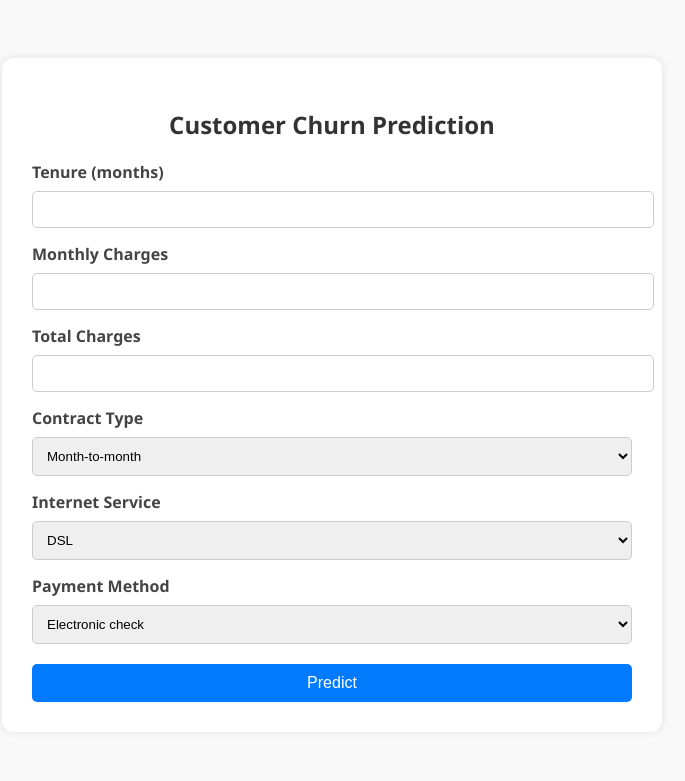
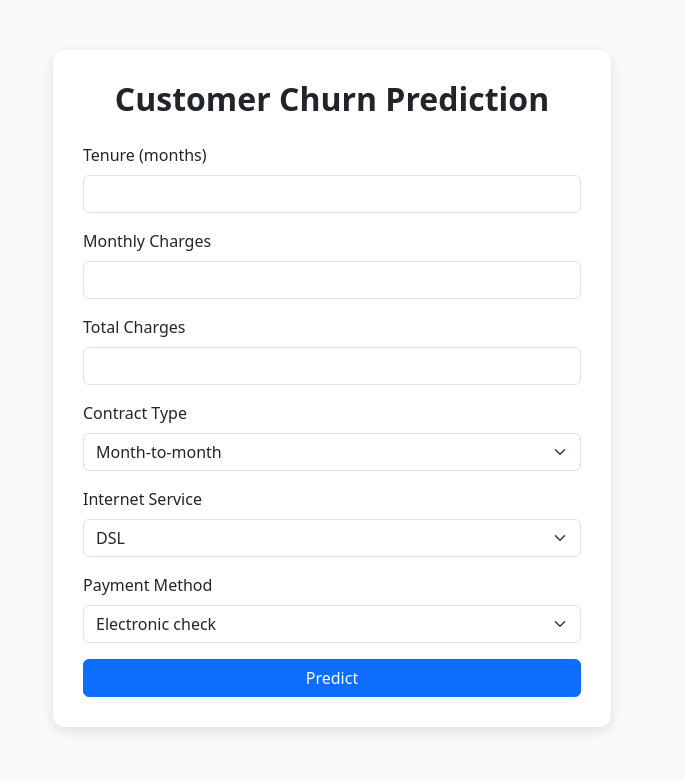
Before and after one commit to priyankaa370/Telco-Customer-Churn-Analysis, a Flask app: page / in a window 1280 px wide. Shown: the top 781 px of the page, without its empty margins (308-993 px from the left). Run offline with Flask 3, Linux system fonts and the light colour scheme; parts of the project's set-up code (start-up, migrations or seed data) failed here and were passed over.

Commit message:
Update index.html

```diff
--- a/templates/index.html
+++ b/templates/index.html
@@ -3,97 +3,78 @@
 <head>
     <meta charset="UTF-8">
     <title>Customer Churn Prediction</title>
+    <link href="https://cdn.jsdelivr.net/npm/bootstrap@5.3.0/dist/css/bootstrap.min.css" rel="stylesheet">
     <style>
         body {
-            font-family: 'Segoe UI', Tahoma, Geneva, Verdana, sans-serif;
-            background-color: #f9f9f9;
-            padding: 50px;
+            background-color: #f8f9fa;
         }
         .form-container {
-            max-width: 600px;
-            margin: auto;
             background-color: #fff;
             padding: 30px;
+            margin-top: 50px;
             border-radius: 12px;
-            box-shadow: 0 0 10px rgba(0,0,0,0.1);
+            box-shadow: 0 4px 12px rgba(0, 0, 0, 0.1);
         }
-        .form-container h2 {
+        .form-title {
+            font-weight: 600;
+            margin-bottom: 25px;
             text-align: center;
-            color: #333;
-        }
-        label {
-            display: block;
-            margin-top: 15px;
-            font-weight: bold;
-            color: #444;
-        }
-        input, select {
-            width: 100%;
-            padding: 10px;
-            margin-top: 8px;
-            border: 1px solid #ccc;
-            border-radius: 5px;
-        }
-        input[type="submit"] {
-            background-color: #007BFF;
-            color: white;
-            border: none;
-            margin-top: 20px;
-            cursor: pointer;
-            font-size: 1em;
-        }
-        input[type="submit"]:hover {
-            background-color: #0056b3;
-        }
-        .result {
-            text-align: center;
-            margin-top: 20px;
-            font-size: 1.4em;
-            color: #28a745;
         }
     </style>
 </head>
 <body>
-    <div class="form-container">
-        <h2>Customer Churn Prediction</h2>
-        <form action="/predict" method="post">
-            <label for="tenure">Tenure (months)</label>
-            <input type="number" name="tenure" required>
-
-            <label for="MonthlyCharges">Monthly Charges</label>
-            <input type="number" name="MonthlyCharges" step="0.01" required>
-
-            <label for="TotalCharges">Total Charges</label>
-            <input type="number" name="TotalCharges" step="0.01" required>
-
-            <label for="Contract">Contract Type</label>
-            <select name="Contract" required>
+<div class="container">
+    <div class="form-container mx-auto col-md-6">
+        <h2 class="form-title">Customer Churn Prediction</h2>
+        <form method="POST" action="/predict">
+            <div class="mb-3">
+                <label for="tenure" class="form-label">Tenure (months)</label>
+                <input type="number" class="form-control" id="tenure" name="tenure" required>
+            </div>
+            <div class="mb-3">
+                <label for="MonthlyCharges" class="form-label">Monthly Charges</label>
+                <input type="number" step="0.01" class="form-control" id="MonthlyCharges" name="MonthlyCharges" required>
+            </div>
+            <div class="mb-3">
+                <label for="TotalCharges" class="form-label">Total Charges</label>
+                <input type="number" step="0.01" class="form-control" id="TotalCharges" name="TotalCharges" required>
+            </div>
+            <div class="mb-3">
+                <label for="Contract" class="form-label">Contract Type</label>
+                <select class="form-select" id="Contract" name="Contract" required>
                     <option value="Month-to-month">Month-to-month</option>
                     <option value="One year">One year</option>
                     <option value="Two year">Two year</option>
                 </select>
-
-            <label for="InternetService">Internet Service</label>
-            <select name="InternetService" required>
+            </div>
+            <div class="mb-3">
+                <label for="InternetService" class="form-label">Internet Service</label>
+                <select class="form-select" id="InternetService" name="InternetService" required>
                     <option value="DSL">DSL</option>
                     <option value="Fiber optic">Fiber optic</option>
                     <option value="No">No</option>
                 </select>
-
-            <label for="PaymentMethod">Payment Method</label>
-            <select name="PaymentMethod" required>
+            </div>
+            <div class="mb-3">
+                <label for="PaymentMethod" class="form-label">Payment Method</label>
+                <select class="form-select" id="PaymentMethod" name="PaymentMethod" required>
                     <option value="Electronic check">Electronic check</option>
                     <option value="Mailed check">Mailed check</option>
                     <option value="Bank transfer (automatic)">Bank transfer (automatic)</option>
                     <option value="Credit card (automatic)">Credit card (automatic)</option>
                 </select>
-
-            <input type="submit" value="Predict">
+            </div>
+            <div class="d-grid">
+                <button type="submit" class="btn btn-primary">Predict</button>
+            </div>
         </form>
 
         {% if prediction_text %}
-        <div class="result">{{ prediction_text }}</div>
+        <div class="alert alert-info mt-4 text-center" role="alert">
+            {{ prediction_text }}
+        </div>
         {% endif %}
+    </div>
 </div>
 </body>
 </html>
```
Lines whose indentation alone changed are shown as unchanged.
